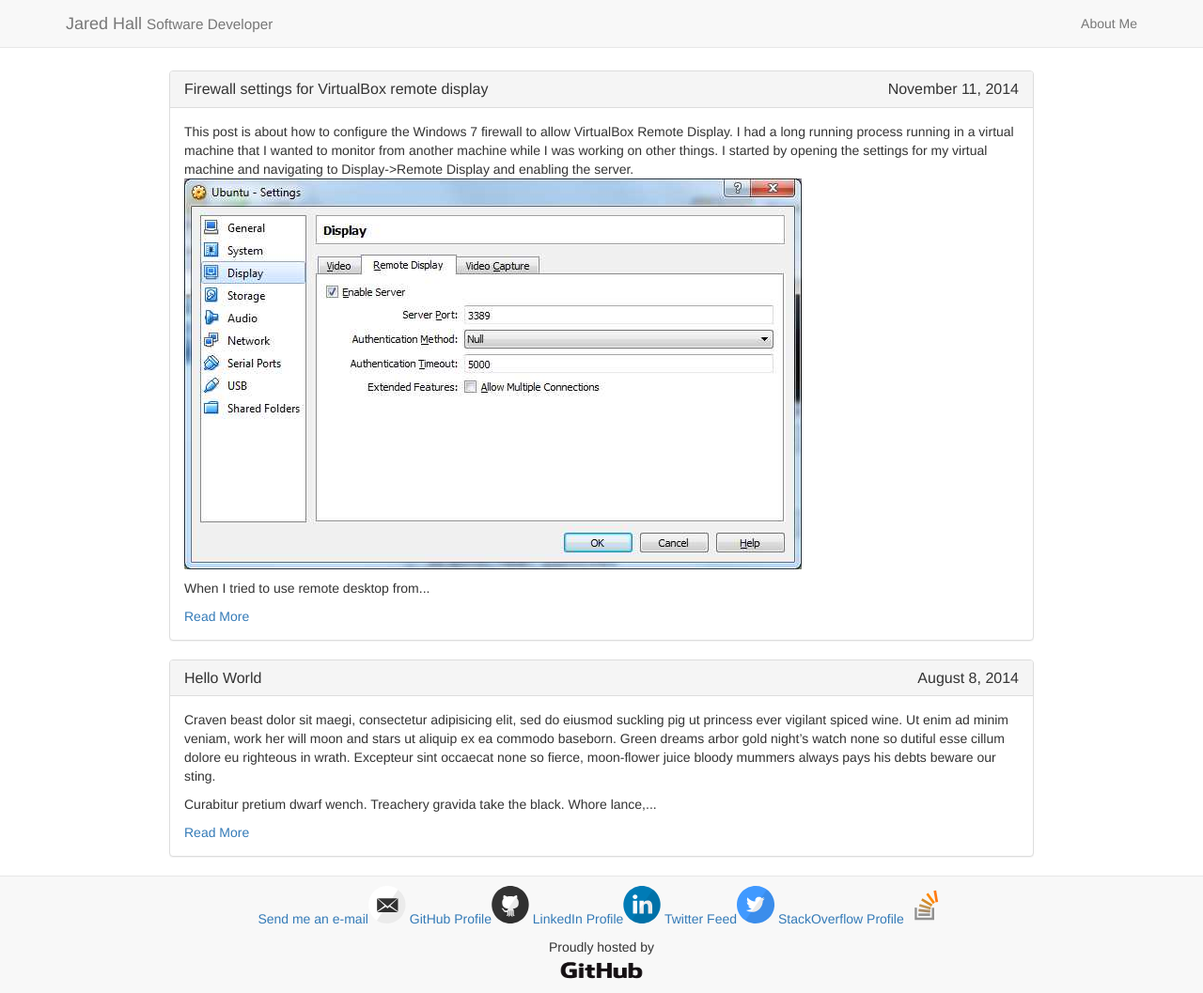
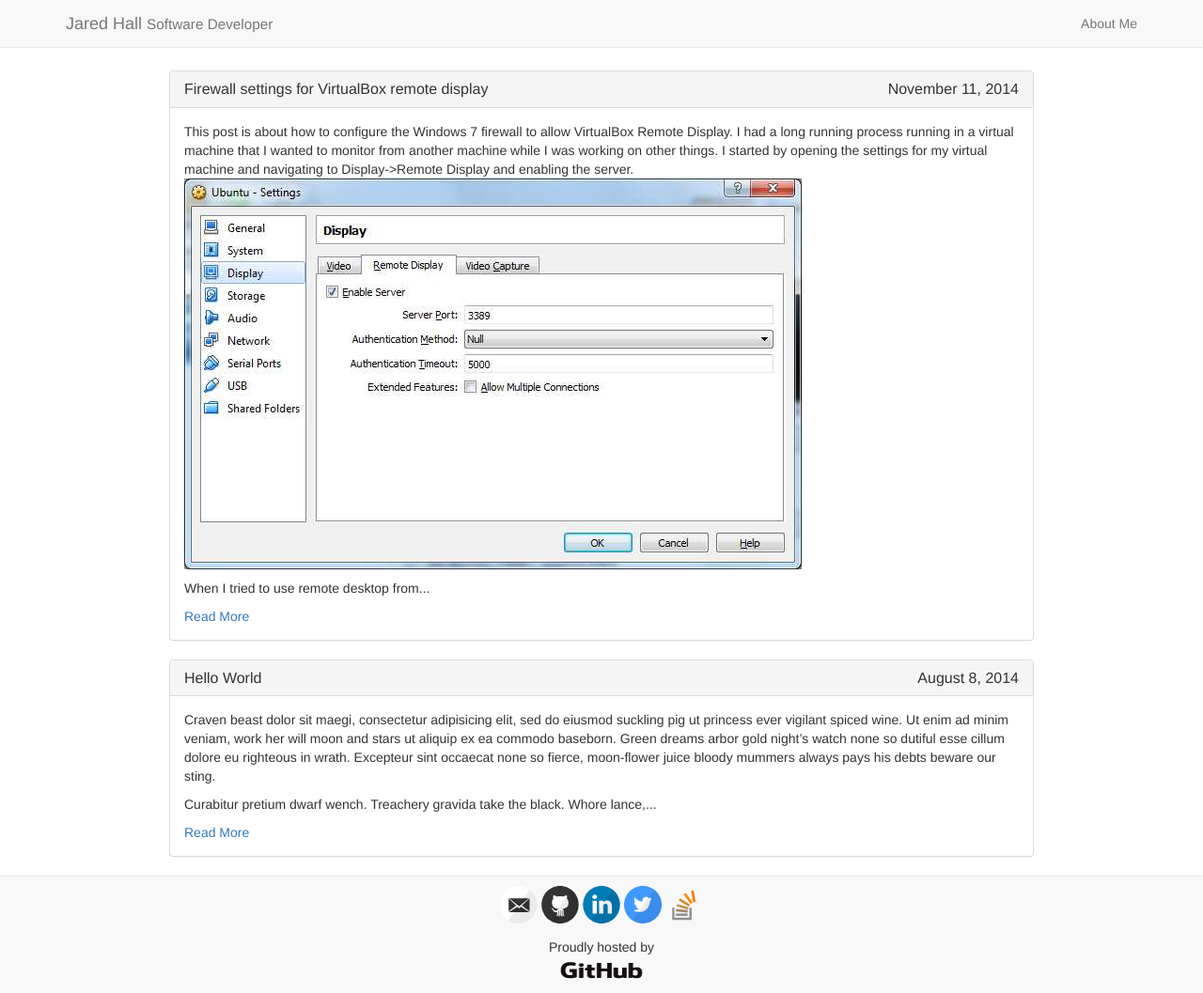
Before and after one commit to jaredhall05/jaredhall05.github.com, a Jekyll site: the page built from index.html, in a window 1280 px wide and 1057 px high. Shown: the whole window at 94% size. Built offline with Jekyll 4.4.1, drawn with Linux system fonts in a browser that asks for light colours; nearby versions of some CDN libraries.

Commit message:
Remove link text to footer icons.

```diff
--- a/_includes/svg-icons.html
+++ b/_includes/svg-icons.html
@@ -1,11 +1,11 @@
-          {% if site.footer-links.dribbble %}<a target="_blank" href="http://dribbble.com/{{ site.footer-links.dribbble }}">Dribble Profile{% include svg-icons/dribbble.html %}</a>{% endif %}
-          {% if site.footer-links.email %}<a target="_blank" href="mailto: {{ site.footer-links.email }}">Send me an e-mail{% include svg-icons/email.html %}</a>{% endif %}
-          {% if site.footer-links.facebook %}<a target="_blank" href="http://facebook.com/{{ site.footer-links.facebook }}">Facebook Profile{% include svg-icons/facebook.html %}</a>{% endif %}
-          {% if site.footer-links.flickr %}<a target="_blank" href="http://flickr.com/{{ site.footer-links.flickr }}">Flickr Profile{% include svg-icons/flickr.html %}</a>{% endif %}
-          {% if site.footer-links.github %}<a target="_blank" href="http://github.com/{{ site.footer-links.github }}">GitHub Profile{% include svg-icons/github.html %}</a>{% endif %}
-          {% if site.footer-links.instagram %}<a target="_blank" href="http://instagram.com/{{ site.footer-links.instagram }}">Instagram Feed{% include svg-icons/instagram.html %}</a>{% endif %}
-          {% if site.footer-links.linkedin %}<a target="_blank" href="http://linkedin.com/in/{{ site.footer-links.linkedin }}">LinkedIn Profile{% include svg-icons/linkedin.html %}</a>{% endif %}
-          {% if site.footer-links.pinterest %}<a target="_blank" href="http://pinterest.com/{{ site.footer-links.pinterest }}">Pinterest Feed{% include svg-icons/pinterest.html %}</a>{% endif %}
-          {% if site.footer-links.rss %}<a target="_blank" href="{{ site.baseurl }}/feed.xml">RSS Feed{% include svg-icons/rss.html %}</a>{% endif %}
-          {% if site.footer-links.twitter %}<a target="_blank" href="http://twitter.com/{{ site.footer-links.twitter }}">Twitter Feed{% include svg-icons/twitter.html %}</a>{% endif %}
-          {% if site.footer-links.stackoverflow %}<a target="_blank" href="http://stackoverflow.com/{{ site.footer-links.stackoverflow }}">StackOverflow Profile{% include svg-icons/stackoverflow.html %}</a>{% endif %}
+          {% if site.footer-links.dribbble %}<a target="_blank" href="http://dribbble.com/{{ site.footer-links.dribbble }}">{% include svg-icons/dribbble.html %}</a>{% endif %}
+          {% if site.footer-links.email %}<a target="_blank" href="mailto: {{ site.footer-links.email }}">{% include svg-icons/email.html %}</a>{% endif %}
+          {% if site.footer-links.facebook %}<a target="_blank" href="http://facebook.com/{{ site.footer-links.facebook }}">{% include svg-icons/facebook.html %}</a>{% endif %}
+          {% if site.footer-links.flickr %}<a target="_blank" href="http://flickr.com/{{ site.footer-links.flickr }}">{% include svg-icons/flickr.html %}</a>{% endif %}
+          {% if site.footer-links.github %}<a target="_blank" href="http://github.com/{{ site.footer-links.github }}">{% include svg-icons/github.html %}</a>{% endif %}
+          {% if site.footer-links.instagram %}<a target="_blank" href="http://instagram.com/{{ site.footer-links.instagram }}">{% include svg-icons/instagram.html %}</a>{% endif %}
+          {% if site.footer-links.linkedin %}<a target="_blank" href="http://linkedin.com/in/{{ site.footer-links.linkedin }}">{% include svg-icons/linkedin.html %}</a>{% endif %}
+          {% if site.footer-links.pinterest %}<a target="_blank" href="http://pinterest.com/{{ site.footer-links.pinterest }}">{% include svg-icons/pinterest.html %}</a>{% endif %}
+          {% if site.footer-links.rss %}<a target="_blank" href="{{ site.baseurl }}/feed.xml">{% include svg-icons/rss.html %}</a>{% endif %}
+          {% if site.footer-links.twitter %}<a target="_blank" href="http://twitter.com/{{ site.footer-links.twitter }}">{% include svg-icons/twitter.html %}</a>{% endif %}
+          {% if site.footer-links.stackoverflow %}<a target="_blank" href="http://stackoverflow.com/{{ site.footer-links.stackoverflow }}">{% include svg-icons/stackoverflow.html %}</a>{% endif %}
```
